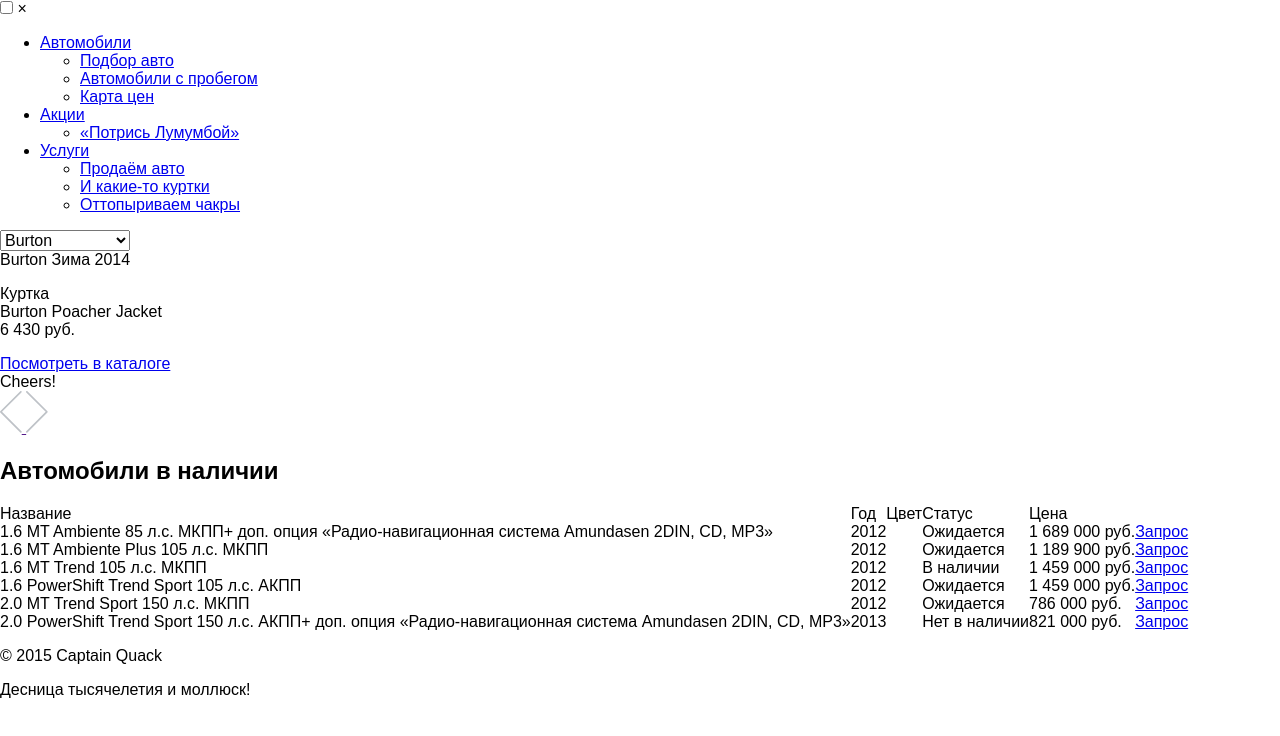
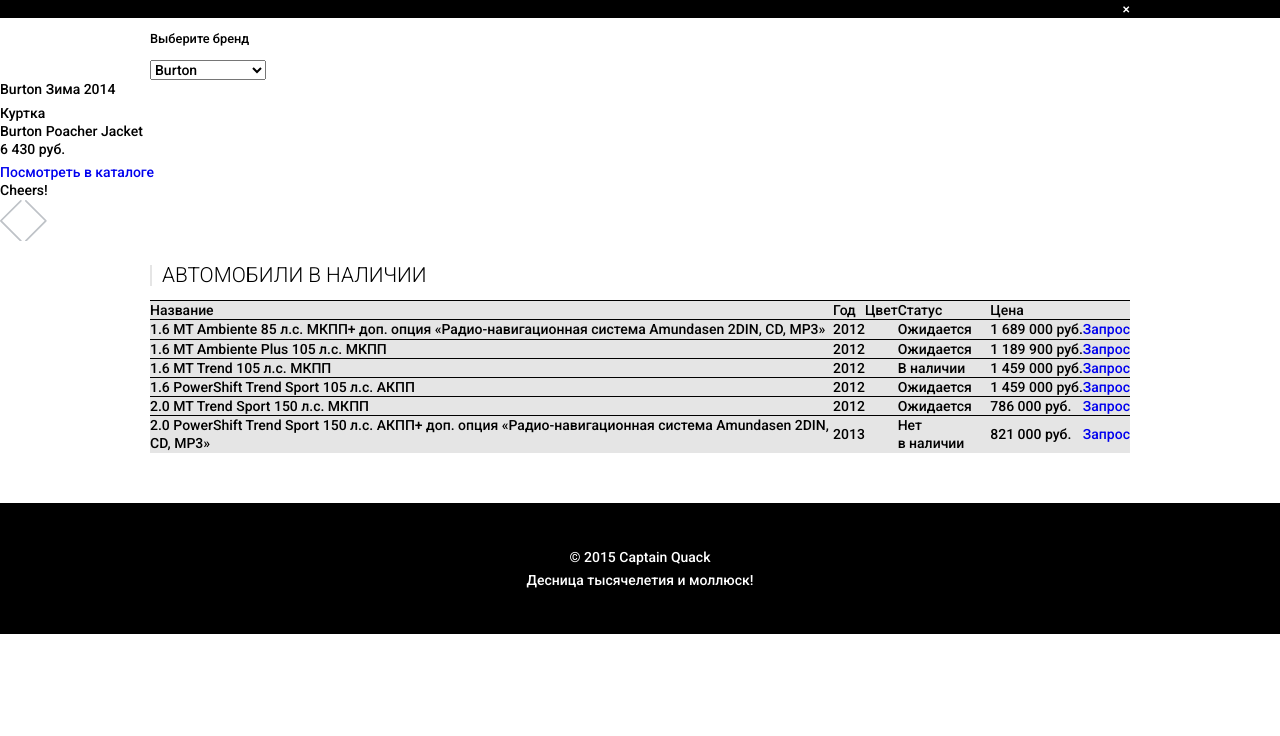
Before and after one commit to Irkoman/kdx-html-test, a plain HTML site: page index.html in a window 1280 px wide. Drawn offline with Linux system fonts and the light colour scheme.

Commit message:
Блок supply

```diff
--- a/css/style.css
+++ b/css/style.css
@@ -0,0 +1,156 @@
+.clearfix::after {
+  content: "";
+  display: block;
+  clear: both;
+}
+
+.container {
+  width: 90%;
+  max-width: 980px;
+  margin-right: auto;
+  margin-left: auto;
+}
+
+html {
+  font-size: 16px;
+}
+
+body {
+  position: relative;
+  width: 100%;
+  margin: 0;
+  text-align: left;
+  font-family: "Roboto", "Arial", sans-serif;
+  font-size: 0.875rem;
+  line-height: 1.3;
+  background-color: #ffffff;
+  color: #000000;
+}
+
+img {
+  max-width: 100%;
+  height: auto;
+}
+
+p {
+  margin-top: 5px;
+  margin-bottom: 5px;
+}
+
+h1 {
+  margin-top: 20px;
+  padding-left: 10px;
+  font-size: 1.3rem;
+  font-weight: 300;
+  line-height: 1;
+  text-transform: uppercase;
+  border-left: 2px solid #e5e5e5;
+}
+
+h3 {
+  font-size: 0.8rem;
+  font-weight: 500;
+}
+
+a {
+  text-decoration: none;
+}
+
+label {
+  cursor: pointer;
+}
+
+.main-header {
+  width: 100%;
+  color: #ffffff;
+  background: #000000;
+}
+
+.logo {
+  float: left;
+}
+
+.toggler {
+  float: right;
+}
+
+.menu,
+.sub-menu {
+  display: none;
+  width: 100%;
+  margin: 0;
+  padding: 0;
+  font-weight: 500;
+  color: #ffffff;
+  background: #000000;
+  text-transform: uppercase;
+  list-style: none;
+}
+
+.nav-btn {
+  display: none;
+}
+
+.nav-btn:checked ~ .menu {
+  display: block;
+}
+
+.sub-menu {
+  display: none;
+}
+
+.menu__link,
+.sub-menu__link {
+  display: block;
+  padding: 20px 5%;
+  color: #ffffff;
+}
+
+.supply__title {
+  display: none;
+}
+
+.table {
+  width: 100%;
+}
+
+.table__row {
+  padding: 10px 5%;
+  background: #e5e5e5;
+  border-top: 1px solid #000000;
+}
+
+.table__row--header {
+  display: none;
+}
+
+.main-footer {
+  padding-top: 40px;
+  padding-bottom: 40px;
+  text-align: center;
+  color: #ffffff;
+  background: #000000;
+}
+
+@media (min-width: 768px) {
+
+  .supply {
+    width: 90%;
+    max-width: 980px;
+    margin-right: auto;
+    margin-left: auto;
+  }
+
+  .supply__title {
+    display: block;
+  }
+
+  .table {
+    margin-bottom: 50px;
+    border-radius: 3px;
+  }
+
+  .table__row--header {
+    display: table-row;
+  }
+}
--- a/index.html
+++ b/index.html
@@ -10,34 +10,33 @@
   </head>
   <body>
     <header class="main-header">
-      <div class="container">
+      <div class="container clearfix">
         <a class="logo" href="index.html">
 
         </a>
-        <label class="toggler toggler--open" for="nav-btn"></label>
+        <label class="toggler toggler--open" for="nav-btn">&#215;</label>
       </div>
 
+      <nav class="navigation">
         <input class="nav-btn" type="checkbox" name="nav-btn" id="nav-btn">
+        <ul class="menu">
+          <li class="menu__item">
+            <label class="menu__toggler" href="#">Автомобили</label>
 
-      <label class="toggler toggler--close" for="nav-btn">&#215;</label>
-      <nav class="menu">
-        <ul class="menu__list">
-          <li class="menu__item">
-            <a class="menu__link menu__link--active" href="#">Автомобили</a>
             <ul class="sub-menu">
               <li class="sub-menu__item"><a class="sub-menu__link" href="#">Подбор авто</a></li>
               <li class="sub-menu__item"><a class="sub-menu__link" href="#">Автомобили с&nbsp;пробегом</a></li>
               <li class="sub-menu__item"><a class="sub-menu__link" href="#">Карта цен</a></li>
             </ul>
           </li>
-          <li class="menu-list__item">
-            <a class="menu-list__link" href="#">Акции</a>
+          <li class="menu__item">
+            <label class="menu__link" href="#">Акции</label>
             <ul class="sub-menu">
               <li class="sub-menu__item"><a class="sub-menu__link" href="#">&laquo;Потрись Лумумбой&raquo;</a></li>
             </ul>
           </li>
-          <li class="menu-list__item">
-            <a class="menu-list__link" href="#">Услуги</a>
+          <li class="menu__item">
+            <label class="menu__link" href="#">Услуги</label>
             <ul class="sub-menu">
               <li class="sub-menu__item"><a class="sub-menu__link" href="#">Продаём авто</a></li>
               <li class="sub-menu__item"><a class="sub-menu__link" href="#">И&nbsp;какие-то куртки</a></li>
@@ -49,6 +48,8 @@
     </header>
 
     <section class="filter">
+      <div class="container">
+        <h3 class="filter__title">Выберите бренд</h3>
         <form action="/echo" method="post">
           <select name="brand">
             <option value="apo">Apo</option>
@@ -67,6 +68,7 @@
             <option value="yes">Yes</option>
           </select>
         </form>
+      </div>
     </section>
 
     <section class="slider">
@@ -96,74 +98,74 @@
     </section>
 
     <section class="supply">
-      <h2>Автомобили в&nbsp;наличии</h2>
-      <table class="supply-table">
-        <tr>
-          <td class="supply-table__header">Название</td>
-          <td class="supply-table__header">Год</td>
-          <td class="supply-table__header">Цвет</td>
-          <td class="supply-table__header">Статус</td>
-          <td class="supply-table__header supply-table__header--price">Цена</td>
-          <td class="supply-table__header supply-table__header--empty"></td>
+      <h1 class="supply__title">Автомобили в&nbsp;наличии</h1>
+      <table class="table">
+        <tr class="table__row table__row--header">
+          <td class="table__cell table__cell--header">Название</td>
+          <td class="table__cell table__cell--header">Год</td>
+          <td class="table__cell table__cell--header">Цвет</td>
+          <td class="table__cell table__cell--header">Статус</td>
+          <td class="table__cell table__cell--header">Цена</td>
+          <td class="table__cell table__cell--empty"></td>
         </tr>
 
-        <tr>
-          <td class="supply-table__name">1.6&nbsp;MT Ambiente 85&nbsp;л.с. МКПП<span class="supply-table__extra">+ доп. опция &laquo;Радио-навигационная система Amundasen 2DIN, CD, MP3&raquo;</span></td>
-          <td class="supply-table__year">2012</td>
-          <td class="supply-table__color"></td>
-          <td class="supply-table__status">Ожидается</td>
-          <td class="supply-table__price">1&nbsp;689&nbsp;000&nbsp;руб.</td>
-          <td class="supply-table__query"><a class="supply-table__button" href="#">Запрос</a></td>
+        <tr class="table__row">
+          <td class="table__cell table__cell--name">1.6&nbsp;MT Ambiente 85&nbsp;л.с. МКПП<span class="table__extra">+ доп. опция &laquo;Радио-навигационная система Amundasen 2DIN, CD, MP3&raquo;</span></td>
+          <td class="table__cell table__cell--year">2012</td>
+          <td class="table__cell table__cell--color"></td>
+          <td class="table__cell table__cell--status">Ожидается</td>
+          <td class="table__cell table__cell--price">1&nbsp;689&nbsp;000&nbsp;руб.</td>
+          <td class="table__cell table__cell--query"><a class="table__button" href="#">Запрос</a></td>
         </tr>
 
-        <tr>
-          <td class="supply-table__name">1.6&nbsp;MT Ambiente Plus 105 л.с. МКПП</td>
-          <td class="supply-table__year">2012</td>
-          <td class="supply-table__color"></td>
-          <td class="supply-table__status">Ожидается</td>
-          <td class="supply-table__price">1&nbsp;189&nbsp;900&nbsp;руб.</td>
-          <td class="supply-table__query"><a class="supply-table__button" href="#">Запрос</a></td>
+        <tr class="table__row">
+          <td class="table__cell table__cell--name">1.6&nbsp;MT Ambiente Plus 105 л.с. МКПП</td>
+          <td class="table__cell table__cell--year">2012</td>
+          <td class="table__cell table__cell--color"></td>
+          <td class="table__cell table__cell--status">Ожидается</td>
+          <td class="table__cell table__cell--price">1&nbsp;189&nbsp;900&nbsp;руб.</td>
+          <td class="table__cell table__cell--query"><a class="table__button" href="#">Запрос</a></td>
         </tr>
 
-        <tr>
-          <td class="supply-table__name">1.6&nbsp;MT Trend 105 л.с. МКПП</td>
-          <td class="supply-table__year">2012</td>
-          <td class="supply-table__color"></td>
-          <td class="supply-table__status">В&nbsp;наличии</td>
-          <td class="supply-table__price">1&nbsp;459&nbsp;000&nbsp;руб.</td>
-          <td class="supply-table__query"><a class="supply-table__button" href="#">Запрос</a></td>
+        <tr class="table__row">
+          <td class="table__cell table__cell--name">1.6&nbsp;MT Trend 105 л.с. МКПП</td>
+          <td class="table__cell table__cell--year">2012</td>
+          <td class="table__cell table__cell--color"></td>
+          <td class="table__cell table__cell--status">В&nbsp;наличии</td>
+          <td class="table__cell table__cell--price">1&nbsp;459&nbsp;000&nbsp;руб.</td>
+          <td class="table__cell table__cell--query"><a class="table__button" href="#">Запрос</a></td>
         </tr>
 
-        <tr>
-          <td class="supply-table__name">1.6 PowerShift Trend Sport 105 л.с. АКПП</td>
-          <td class="supply-table__year">2012</td>
-          <td class="supply-table__color"></td>
-          <td class="supply-table__status">Ожидается</td>
-          <td class="supply-table__price">1&nbsp;459&nbsp;000&nbsp;руб.</td>
-          <td class="supply-table__query"><a class="supply-table__button" href="#">Запрос</a></td>
+        <tr class="table__row">
+          <td class="table__cell table__cell--name">1.6 PowerShift Trend Sport 105 л.с. АКПП</td>
+          <td class="table__cell table__cell--year">2012</td>
+          <td class="table__cell table__cell--color"></td>
+          <td class="table__cell table__cell--status">Ожидается</td>
+          <td class="table__cell table__cell--price">1&nbsp;459&nbsp;000&nbsp;руб.</td>
+          <td class="table__cell table__cell--query"><a class="table__button" href="#">Запрос</a></td>
         </tr>
 
-        <tr>
-          <td class="supply-table__name">2.0&nbsp;MT Trend Sport 150 л.с. МКПП</td>
-          <td class="supply-table__year">2012</td>
-          <td class="supply-table__color"></td>
-          <td class="supply-table__status">Ожидается</td>
-          <td class="supply-table__price">786&nbsp;000&nbsp;руб.</td>
-          <td class="supply-table__query"><a class="supply-table__button" href="#">Запрос</a></td>
+        <tr class="table__row">
+          <td class="table__cell table__cell--name">2.0&nbsp;MT Trend Sport 150 л.с. МКПП</td>
+          <td class="table__cell table__cell--year">2012</td>
+          <td class="table__cell table__cell--color"></td>
+          <td class="table__cell table__cell--status">Ожидается</td>
+          <td class="table__cell table__cell--price">786&nbsp;000&nbsp;руб.</td>
+          <td class="table__cell table__cell--query"><a class="table__button" href="#">Запрос</a></td>
         </tr>
 
-        <tr>
-          <td class="supply-table__name">2.0 PowerShift Trend Sport 150 л.с. АКПП<span class="supply-table__extra">+ доп. опция &laquo;Радио-навигационная система Amundasen 2DIN, CD, MP3&raquo;</span></td>
-          <td class="supply-table__year">2013</td>
-          <td class="supply-table__color"></td>
-          <td class="supply-table__status">Нет в&nbsp;наличии</td>
-          <td class="supply-table__price">821&nbsp;000&nbsp;руб.</td>
-          <td class="supply-table__query"><a class="supply-table__button" href="#">Запрос</a></td>
+        <tr class="table__row">
+          <td class="table__cell table__cell--name">2.0 PowerShift Trend Sport 150 л.с. АКПП<span class="table__extra">+ доп. опция &laquo;Радио-навигационная система Amundasen 2DIN, CD, MP3&raquo;</span></td>
+          <td class="table__cell table__cell--year">2013</td>
+          <td class="table__cell table__cell--color"></td>
+          <td class="table__cell table__cell--status">Нет в&nbsp;наличии</td>
+          <td class="table__cell table__cell--price">821&nbsp;000&nbsp;руб.</td>
+          <td class="table__cell table__cell--query"><a class="table__button" href="#">Запрос</a></td>
         </tr>
       </table>
     </section>
 
-    <footer class="main-footer main-footer">
+    <footer class="main-footer">
       <div class="container">
         <section class="copyright">
           <p class="copyright__text">© 2015 Captain Quack</p>
```
Lines whose indentation alone changed are shown as unchanged.
